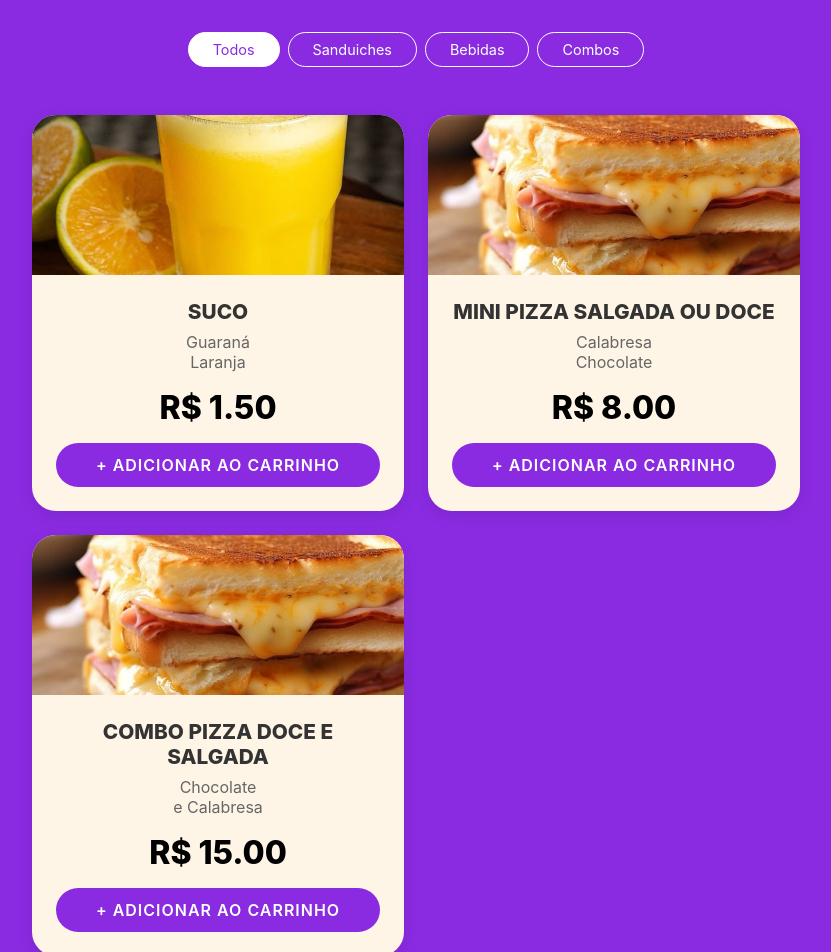
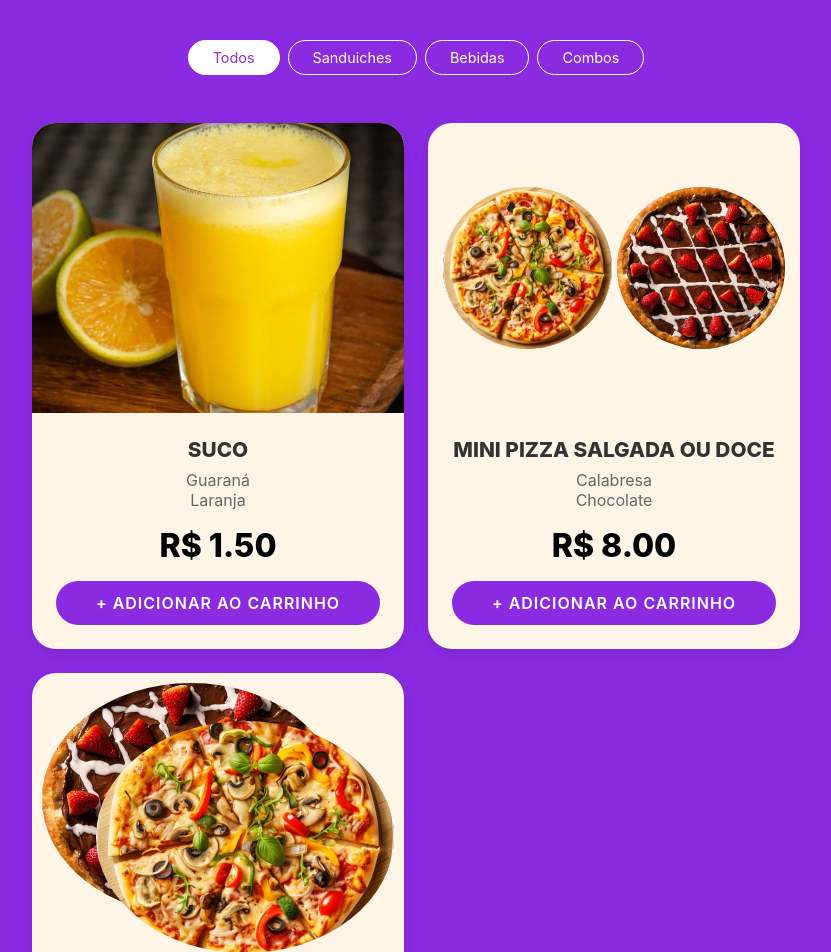
Before and after one commit to GustavoAlmeidaPuff/schoolstore, a React (Create React App) app: page / in a window 1280 px wide. Shown: the part 240-1192 px from the top of the page, without its empty margins (224-1055 px from the left). Built offline with nearby package versions, Linux system fonts and the light colour scheme.

Commit message:
Atualiza o componente Menu para suportar múltiplas imagens de produtos, implementando layouts de imagens lado a lado e sobrepostas. Aumenta a altura do contêiner da imagem do produto e ajusta o título do menu.

```diff
--- a/src/components/Menu.css
+++ b/src/components/Menu.css
@@ -95,7 +95,7 @@
 
 .product-image-container {
   width: 100%;
-  height: 160px;
+  height: 290px;
   overflow: hidden;
   position: relative;
 }
@@ -105,6 +105,52 @@
   height: 100%;
   object-fit: cover;
   transition: transform 0.5s ease;
+}
+
+.side-by-side-images {
+  display: flex;
+  width: 100%;
+  height: 100%;
+  padding: 10px;
+  align-items: center;
+  justify-content: center;
+  gap: 5px;
+}
+
+.product-image.half {
+  width: 48%;
+  height: 60%;
+  object-fit: cover;
+  border-radius: 50%;
+}
+
+.overlapping-images {
+  width: 100%;
+  height: 100%;
+  position: relative;
+  display: flex;
+  justify-content: center;
+  align-items: center;
+}
+
+.product-image.back, .product-image.front {
+  width: 80%;
+  height: 80%;
+  border-radius: 50%;
+  position: absolute;
+  object-fit: cover;
+}
+
+.product-image.back {
+  left: 10px;
+  top: 10px;
+  z-index: 1;
+}
+
+.product-image.front {
+  right: 10px;
+  bottom: 10px;
+  z-index: 2;
 }
 
 .product-card:hover .product-image {
--- a/src/components/Menu.js
+++ b/src/components/Menu.js
@@ -16,7 +16,8 @@ const products = [
     description: 'Calabresa\nChocolate',
     price: 8.00,
     category: 'Sanduiches',
-    image: '/images/misto-quente.png'
+    images: ['/images/pizza-s.jpg', '/images/pizza-d.jpg'],
+    imageType: 'sideBySide'
   },
   {
     id: 3,
@@ -24,7 +25,8 @@ const products = [
     description: 'Chocolate\ne Calabresa',
     price: 15.00,
     category: 'Combos',
-    image: '/images/misto-quente.png'
+    images: ['/images/pizza-d.jpg', '/images/pizza-s.jpg'],
+    imageType: 'overlapping'
   }
 ];
 
@@ -37,10 +39,52 @@ const Menu = ({ addToCart }) => {
     ? products
     : products.filter(product => product.category === selectedCategory);
 
+  const renderProductImage = (product) => {
+    if (product.image) {
+      return (
+        <img
+          src={product.image}
+          alt={product.name}
+          className="product-image"
+        />
+      );
+    } else if (product.images && product.imageType === 'sideBySide') {
+      return (
+        <div className="side-by-side-images">
+          <img
+            src={product.images[0]}
+            alt="Pizza Salgada"
+            className="product-image half"
+          />
+          <img
+            src={product.images[1]}
+            alt="Pizza Doce"
+            className="product-image half"
+          />
+        </div>
+      );
+    } else if (product.images && product.imageType === 'overlapping') {
+      return (
+        <div className="overlapping-images">
+          <img
+            src={product.images[0]}
+            alt="Pizza Doce"
+            className="product-image back"
+          />
+          <img
+            src={product.images[1]}
+            alt="Pizza Salgada"
+            className="product-image front"
+          />
+        </div>
+      );
+    }
+  };
+
   return (
     <div className="menu">
       <div className="menu-header">
-        <h1 className="menu-title">Menu</h1>
+        <h1 className="menu-title">Menu <span className="highlight">304</span></h1>
         <p className="menu-subtitle">
           Deliciosas opções para seu lanche escolar
         </p>
@@ -62,11 +106,7 @@ const Menu = ({ addToCart }) => {
         {filteredProducts.map(product => (
           <div key={product.id} className="product-card">
             <div className="product-image-container">
-              <img
-                src={product.image}
-                alt={product.name}
-                className="product-image"
-              />
+              {renderProductImage(product)}
             </div>
             <div className="product-info">
               <h3 className="product-name">{product.name}</h3>
```
Also changed, not shown: public/images/pizza-d.jpg (added), public/images/pizza-s.jpg (added).
